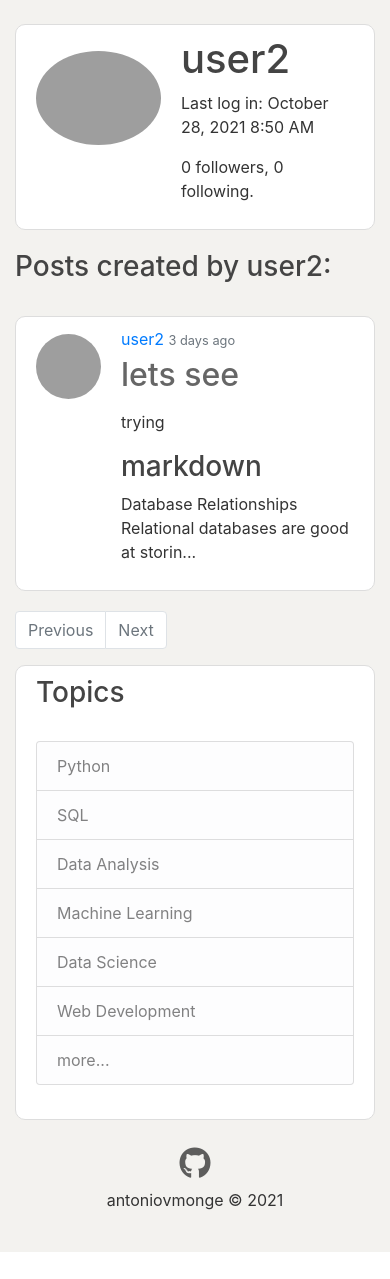
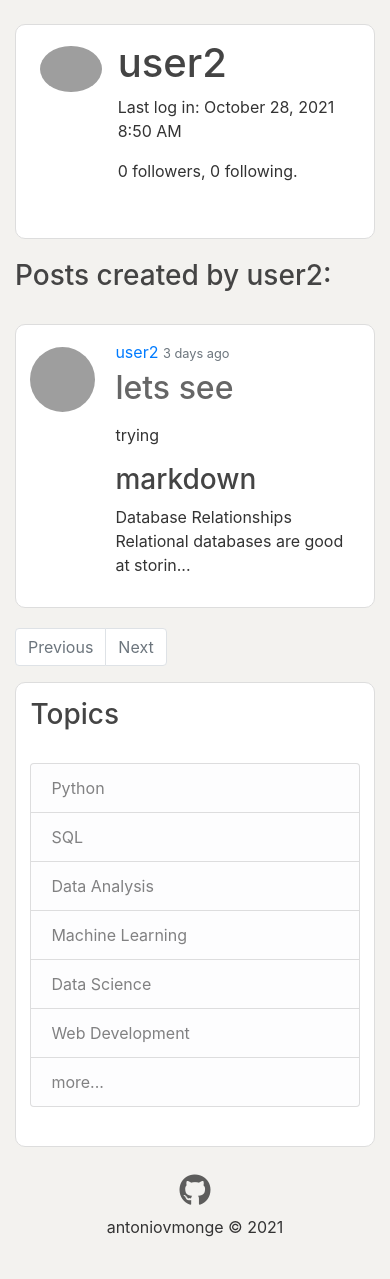
Before and after one commit to antoniovmonge/datapark, a Flask app: a page that uses app/templates/users/user.html in a window 390 px wide. Shown: the part 56-1335 px from the top of the page. Before the commit the page ends 1308 px from the top, so only its background shows below. Run offline with Flask 2, Linux system fonts and the light colour scheme; data comes from the database, SQL or seed files in the repository; both versions use the stored data as it was after the commit; some libraries are stand-ins or nearby versions; grey boxes are pictures that could not be loaded.

Commit message:
styling for phone

```diff
--- a/app/messages/forms.py
+++ b/app/messages/forms.py
@@ -5,4 +5,4 @@ from wtforms.validators import DataRequired, Length
 class MessageForm(FlaskForm):
     message = TextAreaField('Message', validators=[
         DataRequired(), Length(min=0, max=140)])
-    submit = SubmitField('Submit')
+    submit = SubmitField('Send')
--- a/app/static/main.css
+++ b/app/static/main.css
@@ -34,7 +34,7 @@ h1, h2, h3, h4, h5, h6 {
 
 .content-section {
     background: #ffffff;
-    padding: 10px 20px;
+    padding: 4%;
     border: 1px solid #dddddd;
     border-radius: 10px;
     margin-bottom: 20px;
@@ -53,9 +53,11 @@ a.article-title:hover {
     text-decoration: none;
 }
 
-/* .article-content {
-    white-space: pre-line;
-} */
+.article-content {
+    /* white-space: pre-line; */
+    margin-left:3%;
+    margin-right: 3%;
+}
 
 .article-img {
     height: 65px;
@@ -81,9 +83,9 @@ a.article-title:hover {
 }
 
 .account-img {
-    width: 125px;
-    margin-right: 20px;
-    margin-top: 16px;
+    width: 20%;
+    margin-right: 5%;
+    margin-top: 2%;
 }
 
 .account-heading {
--- a/app/templates/users/edit_profile.html
+++ b/app/templates/users/edit_profile.html
@@ -7,14 +7,14 @@
                 <legend class='border-bottom mb-4'>Edit your Profile</legend>
                 <p>
                 {{ form.username.label }}<br>
-                {{ form.username(size=32) }}<br>
+                {{ form.username(type="text", class="form-control") }}<br>
                 {% for error in form.username.errors %}
                 <span style='color: red;'>[{{ error }}]</span>
                 {% endfor %}
             </p>
             <p>
                 {{ form.about_me.label }}<br>
-                {{ form.about_me(cols=50, rows=4) }}<br>
+                {{ form.about_me(type="text", class="form-control") }}<br>
                 {% for error in form.about_me.errors %}
                 <span style="color: red;">[{{ error }}]</span>
                 {% endfor %}
--- a/app/templates/users/user.html
+++ b/app/templates/users/user.html
@@ -1,18 +1,19 @@
 {% extends "layout.html" %}
 {% block content %}
     <div class="content-section">
+        <article class='article-content'>
             <div class="media">
                 <img class="rounded-circle account-img" src="{{ user.avatar(128) }}">
                 <div class="media-body">
                     <h2 class="account-heading">{{ user.username }}</h2>
                     {% if user.last_seen %}
                         <p>Last log in: {{ moment(user.last_seen).format('LLL') }}</p>
+                        <p>{{ user.followers.count() }} followers, {{ user.followed.count() }} following.</p>
                     {% endif %}
+                    <div>
                         {% if user.about_me %}
                             <p>{{ user.about_me }}</p>
                         {% endif %}
-
-                <p>{{ user.followers.count() }} followers, {{ user.followed.count() }} following.</p>
                         <!-- USER authenticated -->
                         {% if current_user.is_authenticated %}
                             {% if user == current_user %}
@@ -34,15 +35,19 @@
                             {% endif %}
                             {% if user != current_user %}
                                 <p>
-                            <a href="{{ url_for('messages.send_message', recipient=user.username) }}">
+                                    <a class="btn btn-outline-info btn-sm mt-1 mb-1"
+                                        href="{{ url_for('messages.send_message', recipient=user.username) }}">
                                         Send private message
                                     </a>
                                 </p>
                             {% endif %}
                         {% endif %}
-                <!-- Endif USER Authenticated -->
                     </div>
                 </div>
+            </div>
+            <br>
+
+        </article>
     </div>
     <h3>Posts created by {{ user.username }}:</h3>
     <br>
```
Also changed, not shown: app/templates/posts/post.html (+10 -3 lines), app.db. Lines whose indentation alone changed are shown as unchanged.
